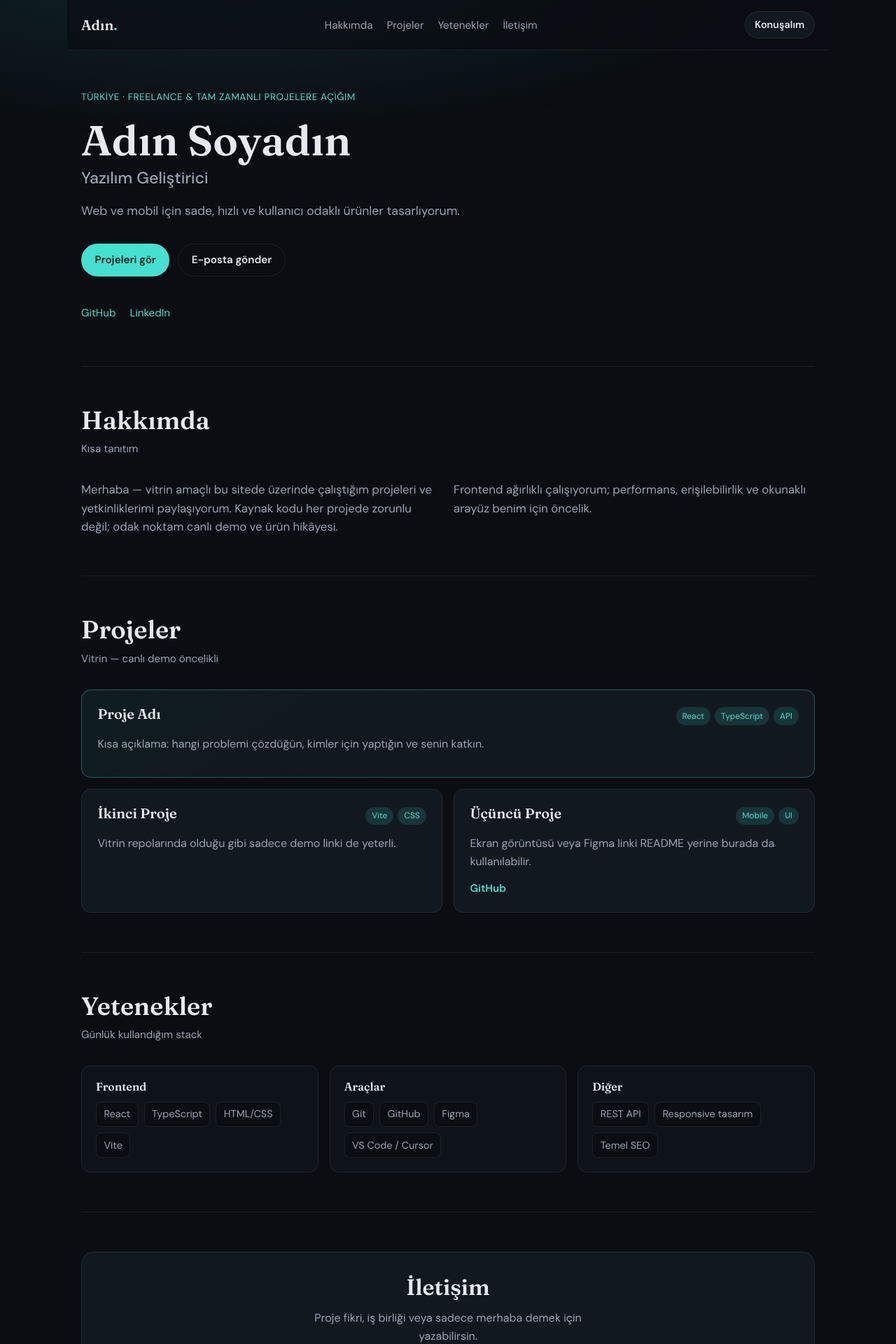
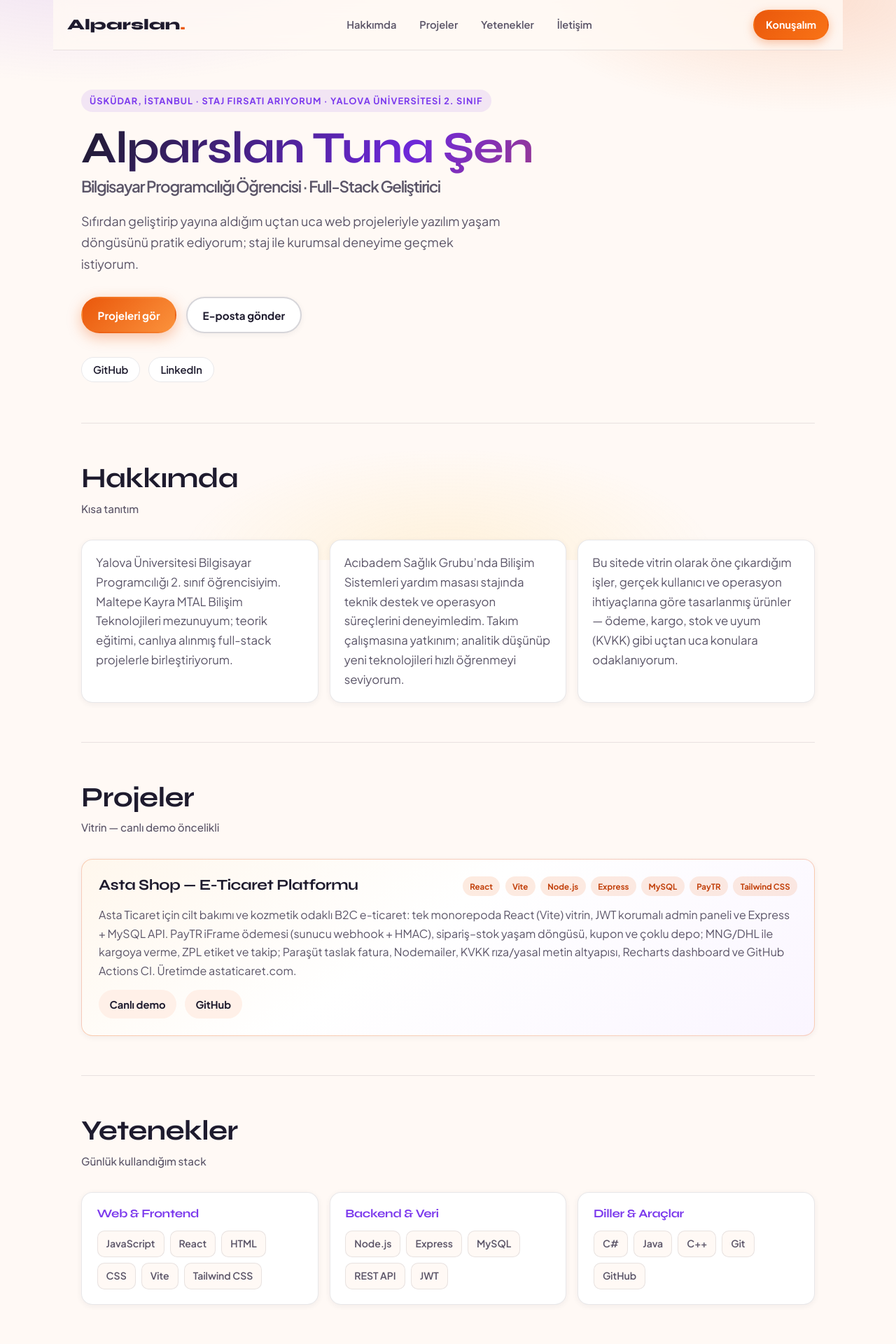
Before and after one commit to qAlparslan/qAlparslan.github.io, a React (Vite) app: page / in a window 1280 px wide. Shown: the top 1920 px of the page at 70% size. Built offline with nearby package versions, Linux system fonts and the light colour scheme.

Commit message:
CV ve Asta Shop vitrini; açık tema, canlı tipografi ve hover.

```diff
--- a/index.html
+++ b/index.html
@@ -8,7 +8,7 @@
       name="description"
       content="Yazılım geliştirici portfolyosu — projeler, yetenekler ve iletişim."
     />
-    <title>Portfolyo | Yazılım Geliştirici</title>
+    <title>Alparslan Tuna Şen | Portfolyo</title>
   </head>
   <body>
     <div id="root"></div>
--- a/src/components/Hero.tsx
+++ b/src/components/Hero.tsx
@@ -5,7 +5,7 @@ export function Hero() {
     <section className="hero" aria-labelledby="hero-title">
       <p className="eyebrow">{site.location} · {site.availability}</p>
       <h1 id="hero-title">
-        {site.name}
+        <span className="hero-name">{site.name}</span>
         <span className="hero-sub">{site.title}</span>
       </h1>
       <p className="lead">{site.tagline}</p>
--- a/src/content/site.ts
+++ b/src/content/site.ts
@@ -1,13 +1,15 @@
 export const site = {
-  name: 'Adın Soyadın',
-  title: 'Yazılım Geliştirici',
-  tagline: 'Web ve mobil için sade, hızlı ve kullanıcı odaklı ürünler tasarlıyorum.',
-  location: 'Türkiye',
-  email: 'hello@ornek.com',
-  availability: 'Freelance & tam zamanlı projelere açığım',
+  name: 'Alparslan Tuna Şen',
+  title: 'Bilgisayar Programcılığı Öğrencisi · Full-Stack Geliştirici',
+  tagline:
+    'Sıfırdan geliştirip yayına aldığım uçtan uca web projeleriyle yazılım yaşam döngüsünü pratik ediyorum; staj ile kurumsal deneyime geçmek istiyorum.',
+  location: 'Üsküdar, İstanbul',
+  email: 'alparslansen5757@gmail.com',
+  availability: 'Staj fırsatı arıyorum · Yalova Üniversitesi 2. sınıf',
   about: [
-    'Merhaba — vitrin amaçlı bu sitede üzerinde çalıştığım projeleri ve yetkinliklerimi paylaşıyorum. Kaynak kodu her projede zorunlu değil; odak noktam canlı demo ve ürün hikâyesi.',
-    'Frontend ağırlıklı çalışıyorum; performans, erişilebilirlik ve okunaklı arayüz benim için öncelik.',
+    'Yalova Üniversitesi Bilgisayar Programcılığı 2. sınıf öğrencisiyim. Maltepe Kayra MTAL Bilişim Teknolojileri mezunuyum; teorik eğitimi, canlıya alınmış full-stack projelerle birleştiriyorum.',
+    'Acıbadem Sağlık Grubu’nda Bilişim Sistemleri yardım masası stajında teknik destek ve operasyon süreçlerini deneyimledim. Takım çalışmasına yatkınım; analitik düşünüp yeni teknolojileri hızlı öğrenmeyi seviyorum.',
+    'Bu sitede vitrin olarak öne çıkardığım işler, gerçek kullanıcı ve operasyon ihtiyaçlarına göre tasarlanmış ürünler — ödeme, kargo, stok ve uyum (KVKK) gibi uçtan uca konulara odaklanıyorum.',
   ],
   nav: [
     { id: 'about', label: 'Hakkımda' },
@@ -16,48 +18,40 @@ export const site = {
     { id: 'contact', label: 'İletişim' },
   ],
   social: [
-    { label: 'GitHub', href: 'https://github.com/KULLANICI_ADIN' },
-    { label: 'LinkedIn', href: 'https://linkedin.com/in/KULLANICI_ADIN' },
+    { label: 'GitHub', href: 'https://github.com/qAlparslan' },
+    { label: 'LinkedIn', href: 'https://www.linkedin.com/in/alparslan-%C5%9Fen-039062268/' },
   ],
   projects: [
     {
-      title: 'Proje Adı',
+      title: 'Asta Shop — E-Ticaret Platformu',
       description:
-        'Kısa açıklama: hangi problemi çözdüğün, kimler için yaptığın ve senin katkın.',
-      tags: ['React', 'TypeScript', 'API'],
-      demoUrl: 'https://',
-      repoUrl: undefined as string | undefined,
+        'Asta Ticaret için cilt bakımı ve kozmetik odaklı B2C e-ticaret: tek monorepoda React (Vite) vitrin, JWT korumalı admin paneli ve Express + MySQL API. PayTR iFrame ödemesi (sunucu webhook + HMAC), sipariş–stok yaşam döngüsü, kupon ve çoklu depo; MNG/DHL ile kargoya verme, ZPL etiket ve takip; Paraşüt taslak fatura, Nodemailer, KVKK rıza/yasal metin altyapısı, Recharts dashboard ve GitHub Actions CI. Üretimde astaticaret.com.',
+      tags: [
+        'React',
+        'Vite',
+        'Node.js',
+        'Express',
+        'MySQL',
+        'PayTR',
+        'Tailwind CSS',
+      ],
+      demoUrl: 'https://astaticaret.com',
+      repoUrl: 'https://github.com/qAlparslan/asta-shop',
       highlight: true,
-    },
-    {
-      title: 'İkinci Proje',
-      description: 'Vitrin repolarında olduğu gibi sadece demo linki de yeterli.',
-      tags: ['Vite', 'CSS'],
-      demoUrl: 'https://',
-      repoUrl: undefined,
-      highlight: false,
-    },
-    {
-      title: 'Üçüncü Proje',
-      description: 'Ekran görüntüsü veya Figma linki README yerine burada da kullanılabilir.',
-      tags: ['Mobile', 'UI'],
-      demoUrl: 'https://',
-      repoUrl: 'https://github.com/KULLANICI_ADIN/ornek-repo',
-      highlight: false,
     },
   ],
   skillGroups: [
     {
-      title: 'Frontend',
-      items: ['React', 'TypeScript', 'HTML/CSS', 'Vite'],
+      title: 'Web & Frontend',
+      items: ['JavaScript', 'React', 'HTML', 'CSS', 'Vite', 'Tailwind CSS'],
     },
     {
-      title: 'Araçlar',
-      items: ['Git', 'GitHub', 'Figma', 'VS Code / Cursor'],
+      title: 'Backend & Veri',
+      items: ['Node.js', 'Express', 'MySQL', 'REST API', 'JWT'],
     },
     {
-      title: 'Diğer',
-      items: ['REST API', 'Responsive tasarım', 'Temel SEO'],
+      title: 'Diller & Araçlar',
+      items: ['C#', 'Java', 'C++', 'Git', 'GitHub'],
     },
   ],
 } as const
--- a/src/index.css
+++ b/src/index.css
@@ -1,18 +1,28 @@
-@import url('https://fonts.googleapis.com/css2?family=DM+Sans:ital,opsz,wght@0,9..40,400;0,9..40,500;0,9..40,600;0,9..40,700;1,9..40,400&family=Fraunces:opsz,wght@9..144,500;9..144,600&display=swap');
+@import url('https://fonts.googleapis.com/css2?family=Plus+Jakarta+Sans:ital,wght@0,400;0,500;0,600;0,700;1,500&family=Syne:wght@600;700;800&display=swap');
 
 :root {
-  color-scheme: dark;
-  --bg: #0a0d12;
-  --bg-elevated: #121820;
-  --border: rgba(255, 255, 255, 0.08);
-  --text: #e6e9ef;
-  --text-muted: #9aa3b2;
-  --accent: #45e0cf;
-  --accent-dim: rgba(69, 224, 207, 0.14);
+  color-scheme: light;
+  --bg: #fff9f5;
+  --bg-elevated: #ffffff;
+  --bg-muted: #fff0e8;
+  --border: rgba(30, 27, 46, 0.1);
+  --border-strong: rgba(30, 27, 46, 0.18);
+  --text: #1e1b2e;
+  --text-muted: #5b5568;
+  --accent: #ea580c;
+  --accent-hover: #c2410c;
+  --accent-soft: #ffedd5;
+  --accent-dim: rgba(234, 88, 12, 0.12);
+  --violet: #7c3aed;
+  --violet-soft: rgba(124, 58, 237, 0.1);
+  --shadow-sm: 0 2px 8px rgba(30, 27, 46, 0.06);
+  --shadow-md: 0 12px 32px rgba(30, 27, 46, 0.1);
+  --shadow-hover: 0 20px 40px rgba(234, 88, 12, 0.15);
   --max: 68rem;
-  --radius: 14px;
-  font-family: 'DM Sans', system-ui, sans-serif;
-  line-height: 1.6;
+  --radius: 16px;
+  --ease: cubic-bezier(0.34, 1.2, 0.64, 1);
+  font-family: 'Plus Jakarta Sans', system-ui, sans-serif;
+  line-height: 1.65;
   font-weight: 400;
   color: var(--text);
   background-color: var(--bg);
@@ -43,19 +53,22 @@ body {
 a {
   color: var(--accent);
   text-decoration: none;
-}
-
-a:hover {
-  text-decoration: underline;
+  transition:
+    color 0.2s var(--ease),
+    background 0.2s var(--ease),
+    transform 0.25s var(--ease),
+    box-shadow 0.25s var(--ease),
+    border-color 0.2s ease;
 }
 
 h1,
 h2,
 h3 {
-  font-family: 'Fraunces', Georgia, serif;
-  font-weight: 600;
-  line-height: 1.15;
+  font-family: 'Syne', system-ui, sans-serif;
+  font-weight: 700;
+  line-height: 1.12;
   margin: 0;
+  letter-spacing: -0.02em;
 }
 
 ul {
@@ -86,7 +99,7 @@ p {
   top: -3rem;
   z-index: 100;
   background: var(--accent);
-  color: #062018;
+  color: #fff;
   padding: 0.5rem 0.75rem;
   border-radius: 8px;
   font-weight: 600;
@@ -99,14 +112,24 @@ p {
 .page-glow {
   pointer-events: none;
   position: fixed;
-  inset: -20vh -10vw auto;
-  height: 55vh;
-  background: radial-gradient(
-    ellipse at 30% 20%,
-    rgba(69, 224, 207, 0.12),
-    transparent 55%
-  );
+  inset: 0;
   z-index: -1;
+  background:
+    radial-gradient(
+      ellipse 80% 50% at 10% -10%,
+      rgba(124, 58, 237, 0.14),
+      transparent 50%
+    ),
+    radial-gradient(
+      ellipse 70% 45% at 90% 0%,
+      rgba(234, 88, 12, 0.16),
+      transparent 45%
+    ),
+    radial-gradient(
+      ellipse 60% 40% at 50% 100%,
+      rgba(251, 191, 36, 0.12),
+      transparent 50%
+    );
 }
 
 .site-header {
@@ -117,59 +140,91 @@ p {
   align-items: center;
   justify-content: space-between;
   gap: 1rem;
-  padding: 1rem 1.25rem;
-  max-width: var(--max);
+  padding: 0.85rem 1.25rem;
+  max-width: calc(var(--max) + 2.5rem);
   margin: 0 auto;
-  backdrop-filter: blur(12px);
-  background: rgba(10, 13, 18, 0.72);
+  backdrop-filter: blur(14px) saturate(1.2);
+  background: rgba(255, 249, 245, 0.82);
   border-bottom: 1px solid transparent;
+  transition:
+    box-shadow 0.3s ease,
+    border-color 0.3s ease;
 }
 
 .site-header:has(+ main) {
   border-bottom-color: var(--border);
 }
 
+.site-header:hover {
+  box-shadow: var(--shadow-sm);
+}
+
 .logo {
-  font-family: 'Fraunces', Georgia, serif;
-  font-size: 1.25rem;
-  font-weight: 600;
+  font-family: 'Syne', system-ui, sans-serif;
+  font-size: 1.35rem;
+  font-weight: 800;
   color: var(--text);
+  text-decoration: none;
+  display: inline-flex;
+  align-items: baseline;
+  transition: transform 0.3s var(--ease);
+}
+
+.logo:hover {
+  transform: scale(1.04);
   text-decoration: none;
 }
 
 .logo-dot {
   color: var(--accent);
+  transition: transform 0.35s var(--ease);
+  display: inline-block;
+}
+
+.logo:hover .logo-dot {
+  transform: rotate(-12deg) scale(1.2);
+  color: var(--violet);
 }
 
 .nav-list {
   display: none;
-  gap: 1.25rem;
+  gap: 0.35rem;
 }
 
 .nav-list a {
   color: var(--text-muted);
-  font-size: 0.95rem;
+  font-size: 0.92rem;
+  font-weight: 600;
   text-decoration: none;
+  padding: 0.45rem 0.85rem;
+  border-radius: 999px;
 }
 
 .nav-list a:hover {
   color: var(--text);
+  background: var(--accent-soft);
+  transform: translateY(-2px);
+  text-decoration: none;
+  box-shadow: var(--shadow-sm);
 }
 
 .nav-cta {
   font-size: 0.9rem;
-  font-weight: 600;
-  padding: 0.45rem 0.85rem;
+  font-weight: 700;
+  padding: 0.5rem 1rem;
   border-radius: 999px;
-  border: 1px solid var(--border);
-  color: var(--text);
+  border: 2px solid transparent;
+  color: #fff;
   text-decoration: none;
-  background: var(--bg-elevated);
+  background: linear-gradient(135deg, var(--accent), #f97316);
+  box-shadow: 0 4px 14px rgba(234, 88, 12, 0.35);
 }
 
 .nav-cta:hover {
-  border-color: var(--accent);
+  transform: translateY(-3px) scale(1.03);
+  box-shadow: var(--shadow-hover);
   text-decoration: none;
+  filter: brightness(1.05);
 }
 
 main {
@@ -183,38 +238,64 @@ main {
 }
 
 .eyebrow {
-  font-size: 0.85rem;
-  letter-spacing: 0.04em;
+  font-size: 0.8rem;
+  font-weight: 700;
+  letter-spacing: 0.08em;
   text-transform: uppercase;
-  color: var(--accent);
+  color: var(--violet);
   margin-bottom: 1rem;
+  display: inline-block;
+  padding: 0.35rem 0.75rem;
+  border-radius: 999px;
+  background: var(--violet-soft);
+  transition:
+    transform 0.25s var(--ease),
+    background 0.25s ease;
+}
+
+.hero:hover .eyebrow {
+  transform: translateX(4px);
+  background: rgba(124, 58, 237, 0.16);
 }
 
 .hero h1 {
-  font-size: clamp(2.4rem, 6vw, 3.75rem);
+  font-size: clamp(2.5rem, 6.5vw, 4rem);
   display: flex;
   flex-direction: column;
-  gap: 0.35rem;
+  gap: 0.4rem;
+}
+
+.hero-name {
+  background: linear-gradient(
+    120deg,
+    var(--text) 0%,
+    #6d28d9 45%,
+    var(--accent) 100%
+  );
+  -webkit-background-clip: text;
+  background-clip: text;
+  color: transparent;
 }
 
 .hero-sub {
-  font-size: clamp(1.1rem, 2.5vw, 1.45rem);
-  font-family: 'DM Sans', sans-serif;
-  font-weight: 500;
+  font-size: clamp(1.05rem, 2.5vw, 1.4rem);
+  font-family: 'Plus Jakarta Sans', sans-serif;
+  font-weight: 600;
   color: var(--text-muted);
 }
 
 .lead {
-  margin-top: 1.25rem;
+  margin-top: 1.35rem;
   max-width: 38rem;
-  font-size: 1.1rem;
+  font-size: 1.12rem;
   color: var(--text-muted);
+  line-height: 1.7;
 }
 
 .hero-actions {
   display: flex;
   flex-wrap: wrap;
-  gap: 0.75rem;
+  gap: 0.85rem;
   margin-top: 2rem;
 }
 
@@ -222,40 +303,67 @@ main {
   display: inline-flex;
   align-items: center;
   justify-content: center;
-  padding: 0.65rem 1.15rem;
+  padding: 0.7rem 1.35rem;
   border-radius: 999px;
-  font-weight: 600;
+  font-weight: 700;
   font-size: 0.95rem;
   text-decoration: none;
-  border: 1px solid transparent;
+  border: 2px solid transparent;
+  cursor: pointer;
 }
 
 .btn-primary {
-  background: var(--accent);
-  color: #062018;
+  background: linear-gradient(135deg, var(--accent), #fb923c);
+  color: #fff;
+  box-shadow: 0 6px 20px rgba(234, 88, 12, 0.35);
 }
 
 .btn-primary:hover {
-  filter: brightness(1.05);
+  transform: translateY(-4px) scale(1.02);
+  box-shadow: var(--shadow-hover);
   text-decoration: none;
 }
 
 .btn-ghost {
-  border-color: var(--border);
+  border-color: var(--border-strong);
   color: var(--text);
-  background: transparent;
+  background: var(--bg-elevated);
+  box-shadow: var(--shadow-sm);
 }
 
 .btn-ghost:hover {
-  border-color: var(--accent);
+  border-color: var(--violet);
+  color: var(--violet);
+  background: var(--violet-soft);
+  transform: translateY(-4px);
   text-decoration: none;
+  box-shadow: var(--shadow-md);
 }
 
 .hero-social {
   display: flex;
-  gap: 1.25rem;
+  gap: 0.75rem;
   margin-top: 2.5rem;
-  font-size: 0.95rem;
+  font-size: 0.92rem;
+  flex-wrap: wrap;
+}
+
+.hero-social a {
+  font-weight: 600;
+  padding: 0.5rem 1rem;
+  border-radius: 999px;
+  border: 1px solid var(--border);
+  background: var(--bg-elevated);
+  color: var(--text);
+}
+
+.hero-social a:hover {
+  border-color: var(--accent);
+  color: var(--accent-hover);
+  background: var(--accent-soft);
+  transform: translateY(-3px);
+  box-shadow: var(--shadow-md);
+  text-decoration: none;
 }
 
 .section {
@@ -268,46 +376,78 @@ main {
 }
 
 .section-head h2 {
-  font-size: clamp(1.75rem, 4vw, 2.25rem);
+  font-size: clamp(1.85rem, 4vw, 2.5rem);
+  color: var(--text);
 }
 
 .section-kicker {
   margin-top: 0.5rem;
   font-size: 0.95rem;
+  font-weight: 500;
 }
 
 .about-grid {
   display: grid;
   gap: 1rem;
-  max-width: 42rem;
 }
 
 .about-grid p {
   font-size: 1.05rem;
+  padding: 1.15rem 1.25rem;
+  border-radius: var(--radius);
+  background: var(--bg-elevated);
+  border: 1px solid var(--border);
+  box-shadow: var(--shadow-sm);
+  transition:
+    transform 0.3s var(--ease),
+    box-shadow 0.3s var(--ease),
+    border-color 0.25s ease;
+}
+
+.about-grid p:hover {
+  transform: translateY(-4px);
+  box-shadow: var(--shadow-md);
+  border-color: rgba(124, 58, 237, 0.25);
 }
 
 .project-list {
   display: grid;
-  gap: 1rem;
+  gap: 1.15rem;
 }
 
 .project-card {
-  padding: 1.35rem 1.4rem;
+  padding: 1.5rem 1.5rem;
   border-radius: var(--radius);
   border: 1px solid var(--border);
   background: var(--bg-elevated);
+  box-shadow: var(--shadow-sm);
   display: flex;
   flex-direction: column;
-  gap: 0.85rem;
+  gap: 0.9rem;
+  transition:
+    transform 0.35s var(--ease),
+    box-shadow 0.35s var(--ease),
+    border-color 0.25s ease;
+}
+
+.project-card:hover {
+  transform: translateY(-6px);
+  box-shadow: var(--shadow-hover);
+  border-color: rgba(234, 88, 12, 0.35);
 }
 
 .project-card--highlight {
-  border-color: rgba(69, 224, 207, 0.35);
+  border-color: rgba(234, 88, 12, 0.28);
   background: linear-gradient(
     145deg,
-    rgba(69, 224, 207, 0.08),
-    var(--bg-elevated) 40%
+    #fff7ed 0%,
+    var(--bg-elevated) 45%,
+    #faf5ff 100%
   );
+}
+
+.project-card--highlight:hover {
+  border-color: var(--accent);
 }
 
 .project-card-top {
@@ -319,28 +459,65 @@ main {
 }
 
 .project-card h3 {
-  font-size: 1.25rem;
+  font-size: 1.35rem;
+  transition: color 0.2s ease;
+}
+
+.project-card:hover h3 {
+  color: var(--accent-hover);
 }
 
 .tag-list {
   display: flex;
   flex-wrap: wrap;
-  gap: 0.4rem;
+  gap: 0.45rem;
 }
 
 .tag-list li {
-  font-size: 0.75rem;
-  padding: 0.2rem 0.55rem;
+  font-size: 0.72rem;
+  font-weight: 700;
+  padding: 0.28rem 0.65rem;
   border-radius: 999px;
   background: var(--accent-dim);
-  color: var(--accent);
+  color: var(--accent-hover);
+  transition:
+    transform 0.25s var(--ease),
+    background 0.2s ease,
+    color 0.2s ease;
+}
+
+.project-card:hover .tag-list li {
+  transform: scale(1.05);
+}
+
+.tag-list li:hover {
+  background: var(--accent);
+  color: #fff;
+  transform: scale(1.08) !important;
 }
 
 .project-links {
   display: flex;
-  gap: 1rem;
-  font-weight: 600;
-  font-size: 0.95rem;
+  gap: 0.75rem;
+  font-weight: 700;
+  font-size: 0.92rem;
+  flex-wrap: wrap;
+}
+
+.project-links a {
+  padding: 0.45rem 0.9rem;
+  border-radius: 999px;
+  background: var(--bg-muted);
+  color: var(--text);
+  border: 1px solid transparent;
+}
+
+.project-links a:hover {
+  background: var(--accent);
+  color: #fff;
+  transform: translateY(-2px);
+  box-shadow: 0 6px 16px rgba(234, 88, 12, 0.3);
+  text-decoration: none;
 }
 
 .skills-grid {
@@ -349,15 +526,27 @@ main {
 }
 
 .skill-group {
-  padding: 1.25rem;
+  padding: 1.35rem;
   border-radius: var(--radius);
   border: 1px solid var(--border);
-  background: rgba(18, 24, 32, 0.6);
+  background: var(--bg-elevated);
+  box-shadow: var(--shadow-sm);
+  transition:
+    transform 0.3s var(--ease),
+    box-shadow 0.3s var(--ease),
+    border-color 0.25s ease;
+}
+
+.skill-group:hover {
+  transform: translateY(-5px);
+  box-shadow: var(--shadow-md);
+  border-color: rgba(124, 58, 237, 0.3);
 }
 
 .skill-group h3 {
-  font-size: 1rem;
-  margin-bottom: 0.75rem;
+  font-size: 1.05rem;
+  margin-bottom: 0.85rem;
+  color: var(--violet);
 }
 
 .skill-group ul {
@@ -367,24 +556,47 @@ main {
 }
 
 .skill-group li {
-  font-size: 0.9rem;
+  font-size: 0.88rem;
+  font-weight: 600;
   color: var(--text-muted);
-  padding: 0.35rem 0.65rem;
-  border-radius: 8px;
+  padding: 0.4rem 0.75rem;
+  border-radius: 10px;
   background: var(--bg);
   border: 1px solid var(--border);
+  transition:
+    transform 0.25s var(--ease),
+    background 0.2s ease,
+    color 0.2s ease,
+    border-color 0.2s ease;
+  cursor: default;
+}
+
+.skill-group li:hover {
+  transform: translateY(-3px) scale(1.04);
+  background: var(--violet-soft);
+  color: var(--violet);
+  border-color: rgba(124, 58, 237, 0.35);
 }
 
 .contact-inner {
-  padding: 2rem 1.5rem;
-  border-radius: calc(var(--radius) + 4px);
+  padding: 2.25rem 1.75rem;
+  border-radius: calc(var(--radius) + 6px);
   border: 1px solid var(--border);
-  background: var(--bg-elevated);
+  background: linear-gradient(160deg, #ffffff, #fff7ed);
   text-align: center;
+  box-shadow: var(--shadow-md);
+  transition:
+    transform 0.35s var(--ease),
+    box-shadow 0.35s var(--ease);
+}
+
+.contact-inner:hover {
+  transform: translateY(-4px);
+  box-shadow: var(--shadow-hover);
 }
 
 .contact-inner h2 {
-  font-size: 2rem;
+  font-size: 2.1rem;
 }
 
 .contact-inner > p {
@@ -394,16 +606,45 @@ main {
 
 .contact-email {
   display: inline-block;
-  margin-top: 1.25rem;
+  margin-top: 1.35rem;
   font-size: 1.15rem;
-  font-weight: 600;
+  font-weight: 700;
+  padding: 0.5rem 1rem;
+  border-radius: 12px;
+  transition:
+    transform 0.25s var(--ease),
+    background 0.2s ease;
+}
+
+.contact-email:hover {
+  transform: scale(1.05);
+  background: var(--accent-soft);
+  text-decoration: none;
 }
 
 .contact-social {
   display: flex;
   justify-content: center;
-  gap: 1.25rem;
+  gap: 0.75rem;
   margin-top: 1.5rem;
+  flex-wrap: wrap;
+}
+
+.contact-social a {
+  font-weight: 600;
+  padding: 0.5rem 1rem;
+  border-radius: 999px;
+  border: 1px solid var(--border);
+  background: #fff;
+  color: var(--text);
+}
+
+.contact-social a:hover {
+  border-color: var(--violet);
+  color: var(--violet);
+  transform: translateY(-3px);
+  box-shadow: var(--shadow-sm);
+  text-decoration: none;
 }
 
 .site-footer {
@@ -426,17 +667,30 @@ main {
   }
 
   .project-list {
-    grid-template-columns: repeat(2, 1fr);
+    grid-template-columns: 1fr;
   }
 
   .project-card--highlight {
-    grid-column: 1 / -1;
+    grid-column: 1;
   }
 }
 
 @media (min-width: 900px) {
   .about-grid {
-    grid-template-columns: 1fr 1fr;
-    max-width: none;
+    grid-template-columns: repeat(3, 1fr);
   }
 }
+
+@media (prefers-reduced-motion: reduce) {
+  *,
+  *::before,
+  *::after {
+    animation-duration: 0.01ms !important;
+    animation-iteration-count: 1 !important;
+    transition-duration: 0.01ms !important;
+  }
+
+  html {
+    scroll-behavior: auto;
+  }
+}
--- a/vite.config.ts
+++ b/vite.config.ts
@@ -11,6 +11,6 @@ function pagesBase(): string {
 
 // https://vite.dev/config/
 export default defineConfig({
-  base: pagesBase(),
+  base: process.env.GITHUB_ACTIONS === 'true' ? pagesBase() : '/',
   plugins: [react()],
 })
```
